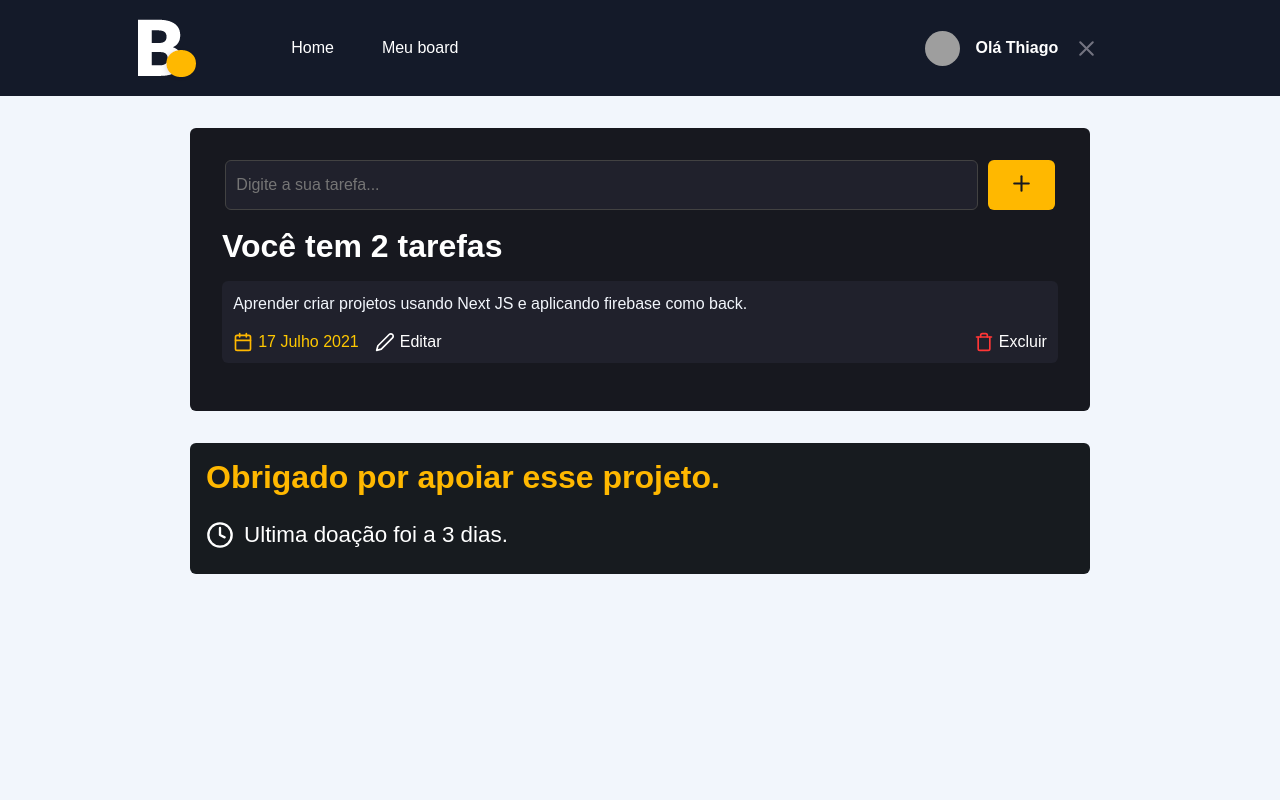
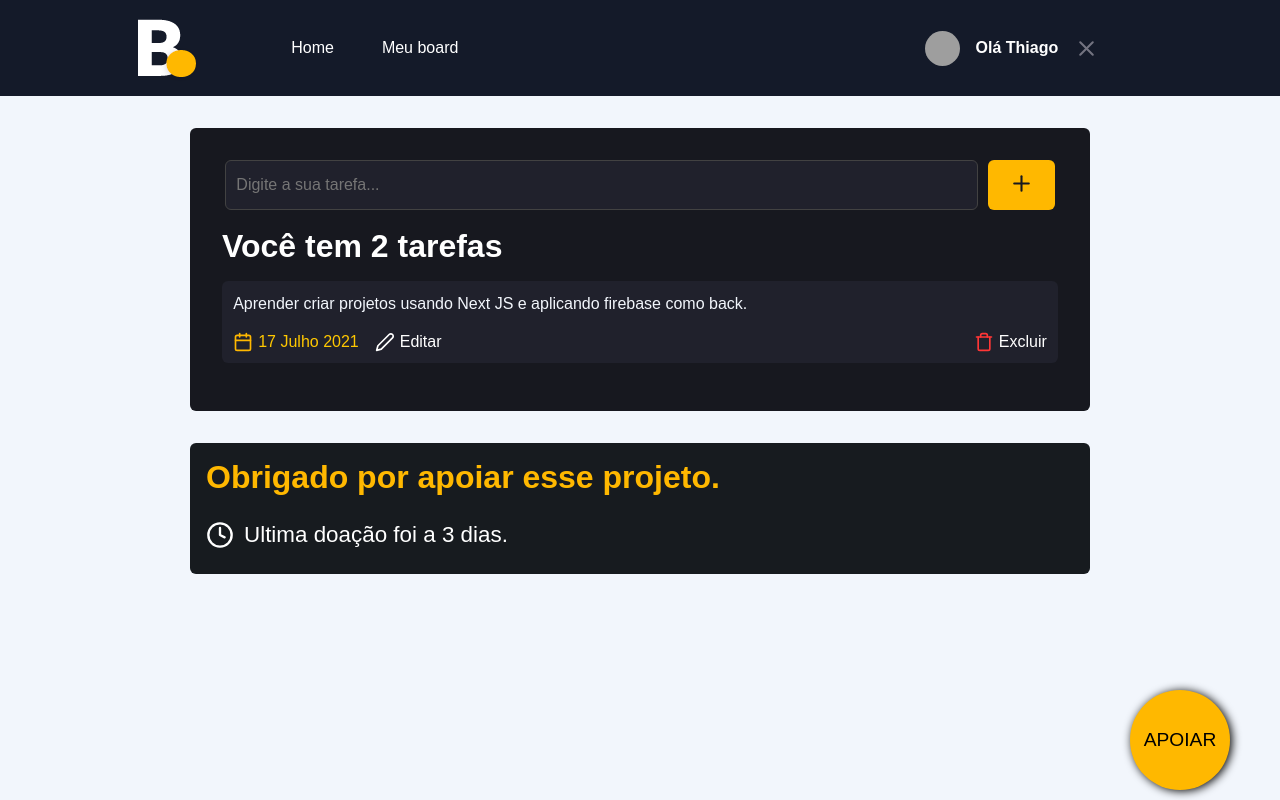
Before and after one commit to Thiagooffice/Board-Project, a Next.js app: page /board in a window 1280 px wide. Built offline with nearby package versions, Linux system fonts and the light colour scheme; grey boxes are pictures that could not be loaded.

Commit message:
Add SuportButton

```diff
--- /dev/null
+++ b/src/components/SuporteButton/index.tsx
@@ -0,0 +1,14 @@
+import Link from 'next/link'
+import styles from './styles.module.scss'
+
+export function SupportButton(){
+    return(
+        <div className={styles.doanteContainer}>
+
+        <Link href="/donate">
+        <button>APOIAR</button>
+        </Link>
+
+        </div>
+    )
+}
--- /dev/null
+++ b/src/components/SuporteButton/styles.module.scss
@@ -0,0 +1,21 @@
+.doanteContainer{
+    position: absolute;
+    bottom: 10px;
+    right: 50px;
+    z-index: 99;
+
+    button{
+        border: 0;
+        background-color: #ffb800;
+        width: 100px;
+        height: 100px;
+        border-radius: 50%;
+        font-size: 1.2rem;
+        filter: drop-shadow(2px 1px 5px rgba(0,0,0,));
+        transition: all 0.2s;
+    }
+
+    button:hover{
+        transform: scale(1.2);
+    }
+}
--- a/src/pages/board/index.tsx
+++ b/src/pages/board/index.tsx
@@ -1,6 +1,7 @@
 import styles from './styles.module.scss'
 import Head from 'next/head'
 import {FiPlus, FiCalendar, FiEdit2, FiTrash, FiClock} from 'react-icons/fi'
+import { SupportButton } from '../../components/SuporteButton'
 
 export default function Board(){
     return(
@@ -60,6 +61,10 @@
             </time>
           </div>
         </div>
+
+
+        <SupportButton/>
+
         </>
     )
 }
```
